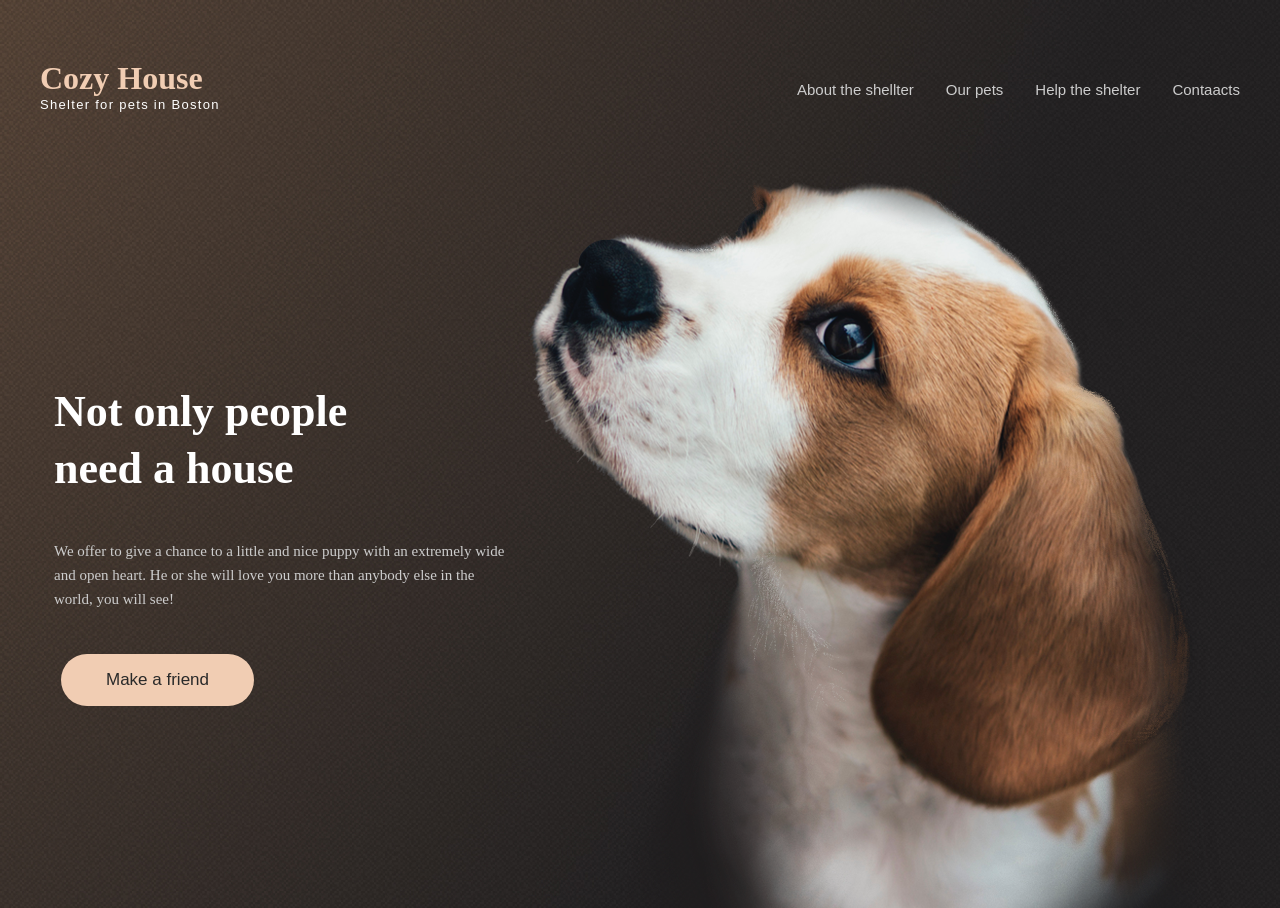
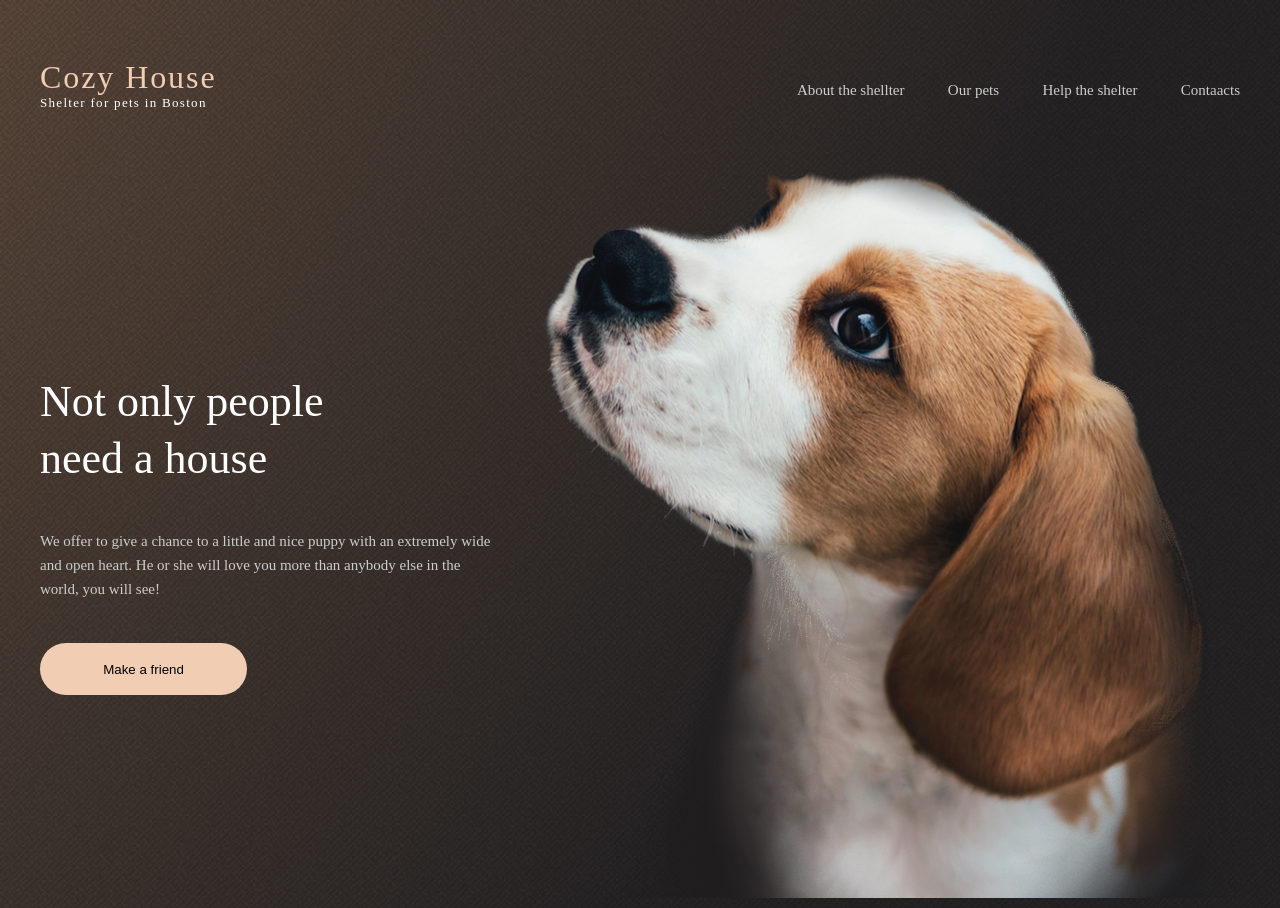
Before and after one commit to bob-justbob/shelter, a plain HTML site: page pages/main/index.h.html in a window 1280 px wide. Drawn offline with Linux system fonts and the light colour scheme.

Commit message:
feat: add first section finished

```diff
--- a/pages/main/index.h.html
+++ b/pages/main/index.h.html
@@ -36,7 +36,9 @@
                     </div>
                     <div class="puppy-btn"><button>Make a friend</button></div>
                 </div>
-                <div class="section-one-puppt-two"></div>
+                <div class="section-one-puppt-two">
+                    <img src="../../assets/images/start-screen-puppy.png" alt="puppy">
+                </div>
             </div>
         </div>
     </main>
--- a/pages/main/style.css
+++ b/pages/main/style.css
@@ -13,47 +13,49 @@ body {
 
 main {
     width: 1280px;
-    background-color: gray;
 }
 
-/* section-one */
-
 .section-one {
-    width: 1280px;
+    background-image: url("../../assets/images/start-screen-gradient-background.jpg");
     height: 908px;
-    background-image: url('../../assets/images/start-screen-gradient-background.jpg');
-    display: grid;
-    grid-template-columns: repeat(1, 1200px);
-    justify-content: center;
+    display: flex;
+    flex-direction: column;
+    /* justify-content: center; */
+    align-items: center;
 }
 
 header {
+    width: 1200px;
     height: 60px;
-    margin-top: 60px;
     display: flex;
     justify-content: space-between;
     align-items: center;
+    margin-bottom: 50px;
+    margin-top: 60px;
 }
 
 .logo {
     width: 184px;
     height: 60px;
 }
-
 .logo h1 {
+    display: flex;
+    align-items: center;
+    letter-spacing: 0.06em;
     font-size: 32px;
-    list-style: 35px;
-    letter-spacing: 6%;
+    line-height: 35px;
+    font-weight: 400;
     color: #F1CDB3;
-
 }
 
 .logo p {
+    font-size: 13px;
+    line-height: 15px;
+    font-weight: 400;
+    display: flex;
+    align-items: center;
+    letter-spacing: 0.1em;
     color: #FFFFFF;
-    letter-spacing: 0.1em;
-    font-size: 13px;
-    font-family: Arial, Helvetica, sans-serif;
-    line-height: 15px;
 }
 
 .navigation {
@@ -61,37 +63,47 @@ header {
     height: 27px;
     display: flex;
     align-items: center;
+
 }
+.navigation nav {
+    display: flex;
+    width: 100%;
 
-.navigation nav {
-    width: 100%;
+
 }
 
 .navigation nav ul {
     display: flex;
+    align-items: center;
+    width: 100%;
     justify-content: space-between;
-    align-items: center;
 }
 
-.navigation nav ul a {
-    color: #CDCDCD;
-    font-family: Arial, Helvetica, sans-serif;
+.navigation nav ul li {
+    display: flex;
+    justify-content: space-between;
+    font-size: 15px;
     font-weight: 400;
-    font-size: 15px;
-    line-height: 160%;
+    line-height: 24px;
 }
 
-.navigation nav ul a:hover {
+.navigation nav ul li a {
+    color : #CDCDCD;
+
+}
+
+.navigation nav ul li a:hover {
     color: #FAFAFA;
-    border-bottom: 1px solid #F1CDB3;
+    border-bottom: 2px solid #F1CDB3;
 }
 
 .section-one-puppy {
+    width: 1200px;
     height: 728px;
-    margin-top: 60px;
     display: flex;
-    justify-content: space-evenly;
+    justify-content: space-between;
     align-items: center;
+    flex-direction: row;
 }
 
 .section-one-puppt-one {
@@ -104,58 +116,64 @@ header {
     height: 114px;
 }
 
-
-
 .puppy-h2 h2 {
     font-size: 44px;
+    font-weight: 400;
     line-height: 57px;
-    display: flex;
-    align-items: center;
-    color: #FFFFFF;
+    color: #ffffff;
 }
 
 .puppy-p {
-    margin-top: 42px;
+    width: 460px;
+    height: 72px;
+    margin: 42px 0;
 }
 
 .puppy-p p {
+    font-size: 15px;
+    font-weight: 400;
+    line-height: 24px;
     color: #CDCDCD;
-    font-size: 15px;
-    line-height: 24px;
-    font-weight: 400;
-
 }
 
-.puppy-btn {
-    margin-top: 43px;
+.puppy-btn button {
     width: 207px;
     height: 52px;
-    display: flex;
-    justify-content: center;
-    align-items: center;
+    background-color: #F1CDB3;
+    border: none;
+    border-radius: 100px;
 }
-
-.puppy-btn button  {
-    border: none;
-    background-color: #F1CDB3;
-    border-radius: 100px;
-    padding: 15px 45px;
-    font-weight: 400;
-    font-size: 17px;
-    line-height: 22px;
-    color: #292929;
-}
-
-.puppy-btn button:hover {
-    background-color: #FDDCC4;
-}
-
 
 .section-one-puppt-two {
     width: 698px;
     height: 728px;
-    background-image: url("../../assets/images/start-screen-puppy.png");
-    background-position: center;
-    background-size: 100%;
-    background-repeat: no-repeat;
 }
+
+.section-one-puppt-two img {
+    object-fit: cover;
+    width: 100%;
+    height: 100%;
+}
+
+@media (max-width: 770px) {
+    main {
+        width: 768px;
+    }
+    .section-one {
+        width: 768px;
+        height: 1165px;
+    }
+    header {
+        width: 708px;
+        margin-top: 30px;
+    }
+    .section-one-puppy {
+        flex-direction: column;
+        height: 1015px;
+        width: 768px;
+    }
+    .section-one-puppt-two {
+        width: 569px;
+        height: 593px;
+    }
+}
```
